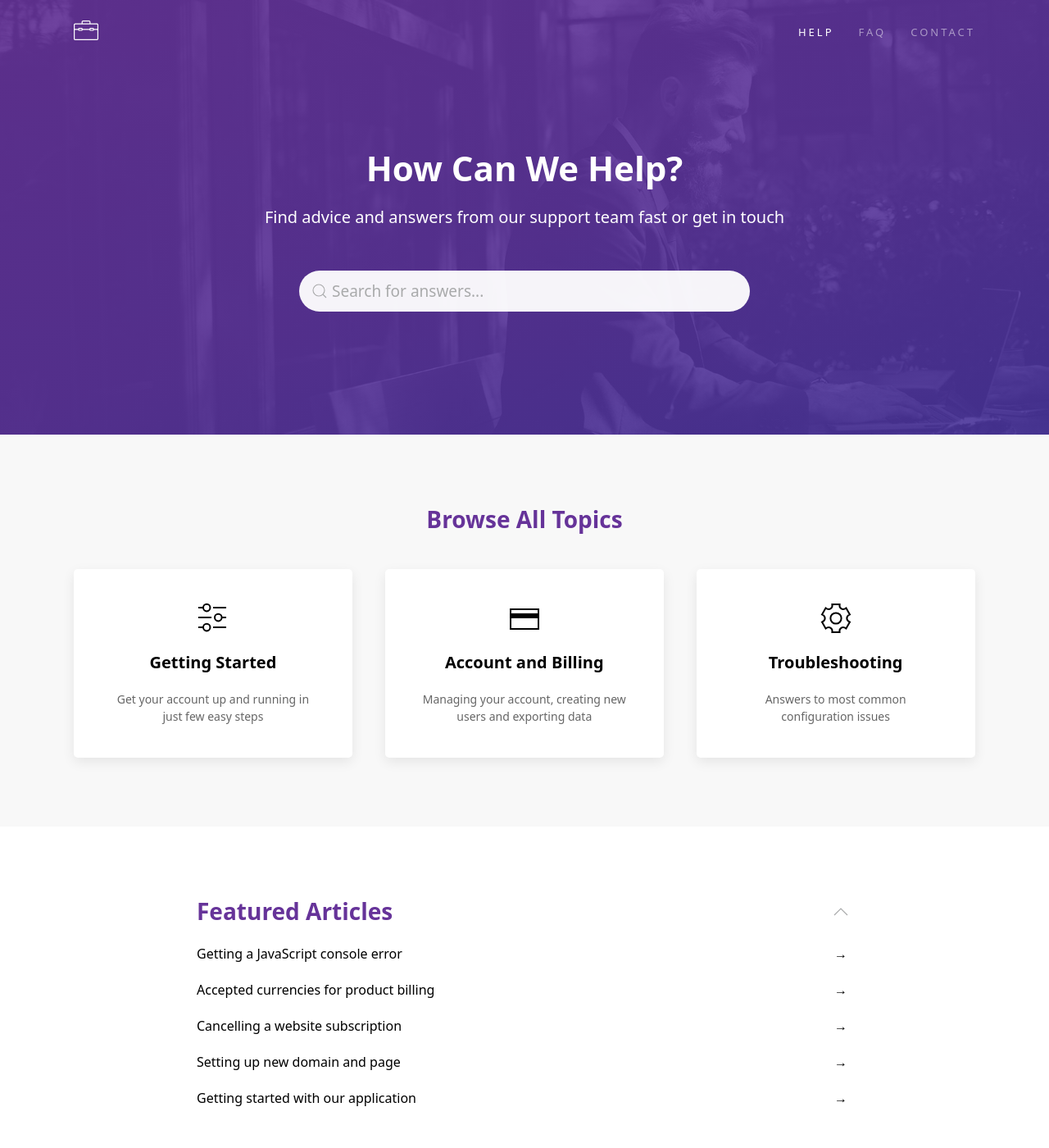
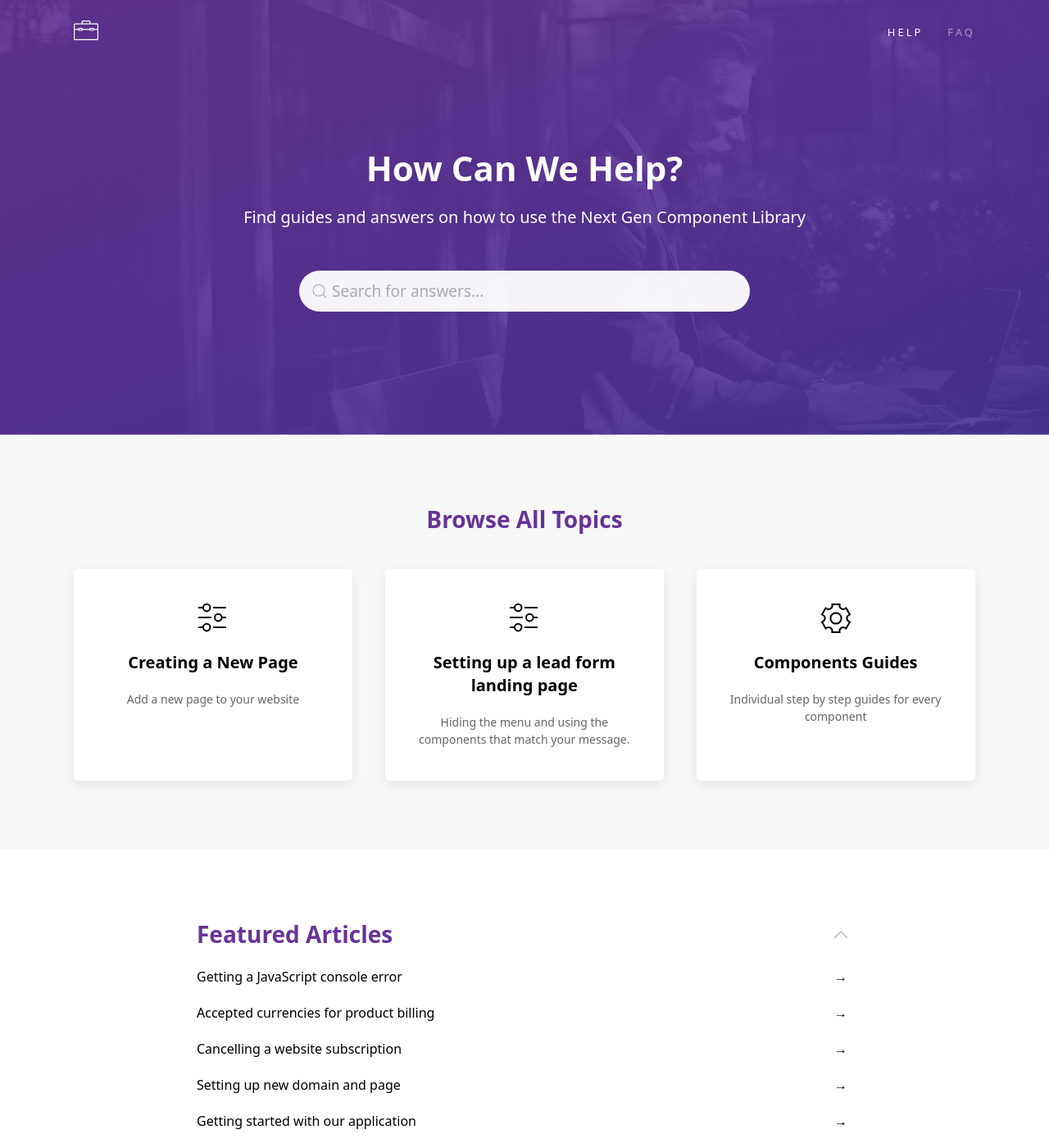
Before and after one commit to JamesShimell/Shutta-Cognita-NextGen, a Jekyll site: the page built from index.md, in a window 1280 px wide and 1400 px high. Shown: the whole window at 82% size. Built offline with Jekyll 4.4.1, drawn with Linux system fonts in a browser that asks for light colours.

Commit message:
commit 5

```diff
--- a/_data/navigation_categories.yml
+++ b/_data/navigation_categories.yml
@@ -2,14 +2,14 @@
 
 - heading: Browse All Topics
   categories:
-    - title: Getting Started
-      desc: Get your account up and running in just few easy steps
+    - title: Creating a New Page
+      desc: Add a new page to your website
       icon: settings
 
-    - title: Account and Billing
-      desc: Managing your account, creating new users and exporting data
-      icon: credit-card
+    - title: Setting up a lead form landing page
+      desc: Hiding the menu and using the components that match your message.
+      icon: settings
 
-    - title: Troubleshooting
-      desc: Answers to most common configuration issues
+    - title: Components Guides
+      desc: Individual step by step guides for every component
       icon: cog
--- a/_data/navigation_footer.yml
+++ b/_data/navigation_footer.yml
@@ -5,6 +5,3 @@
 
 - title: Faq
   url: /faq/
-
-- title: Contact
-  url: /contact/
--- a/_data/navigation_header.yml
+++ b/_data/navigation_header.yml
@@ -4,6 +4,3 @@
 
 - title: Faq
   url: /faq/
-
-- title: Contact
-  url: /contact/
--- a/index.md
+++ b/index.md
@@ -1,7 +1,7 @@
 ---
 layout: help
 title: How Can We Help?
-subtitle: Find advice and answers from our support team fast or get in touch
+subtitle: Find guides and answers on how to use the Next Gen Component Library
 hero:
     background: "#663399"
     image: header_2.jpg
```
